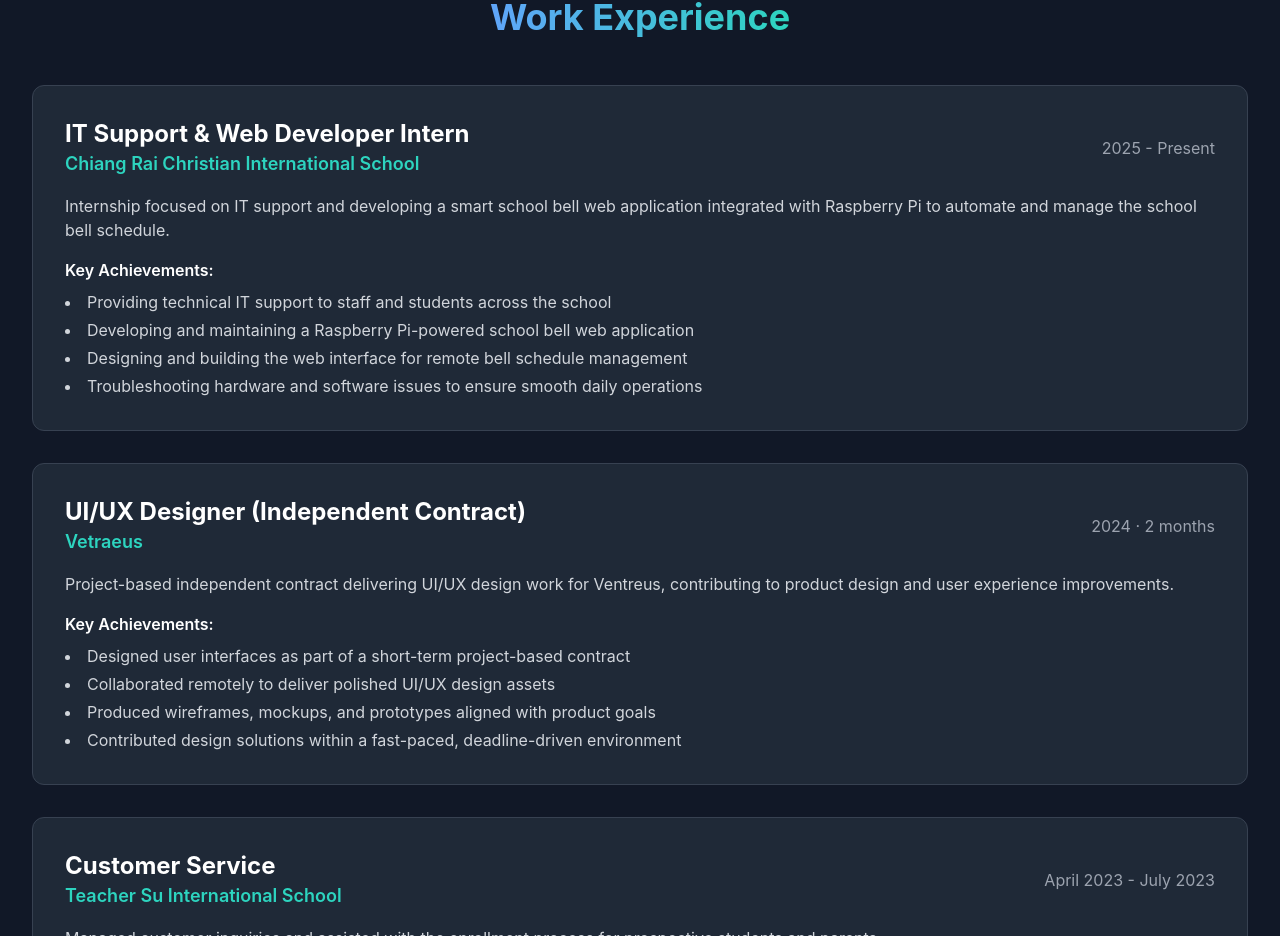
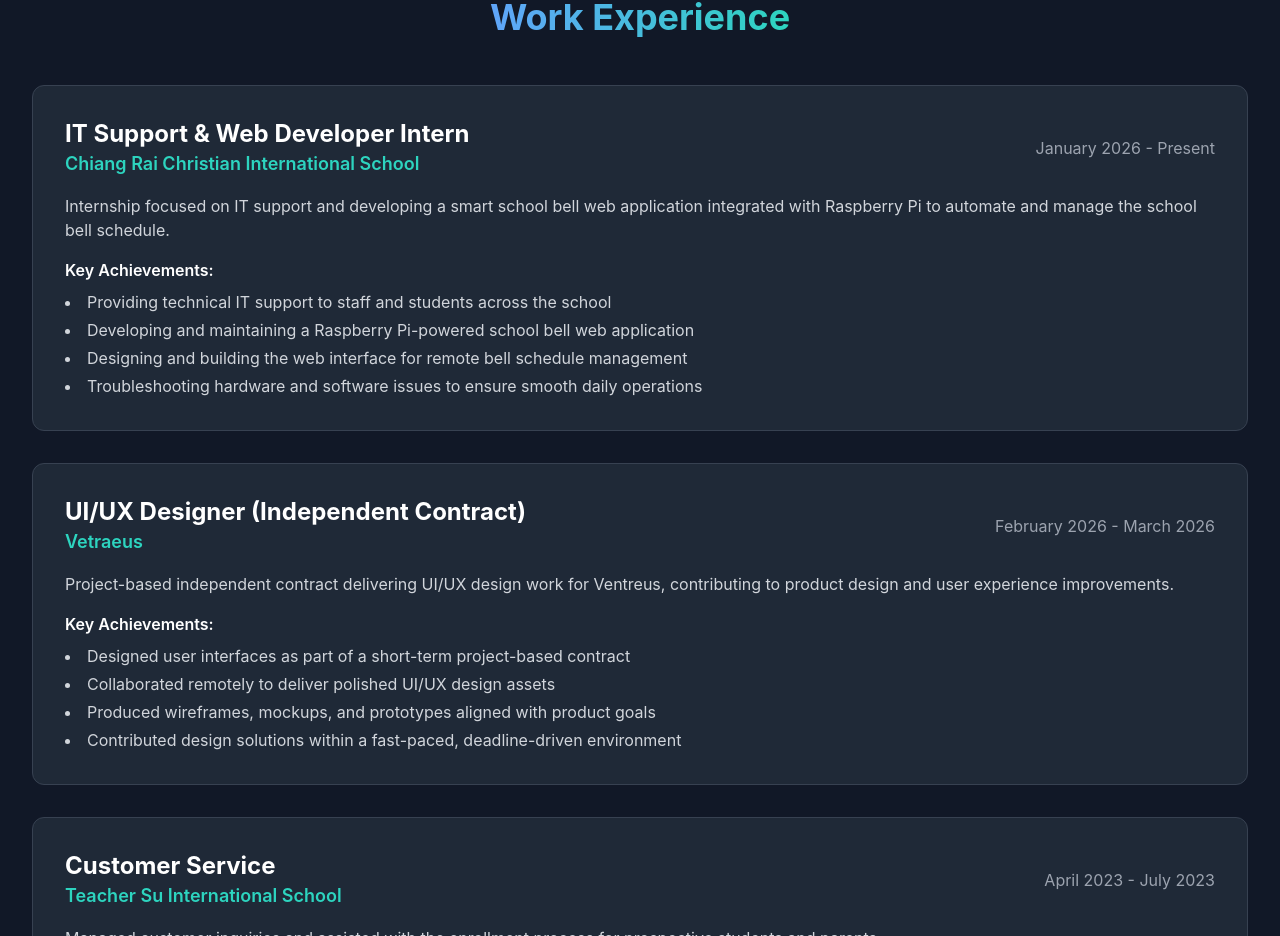
Before and after one commit to nooele2/nawkookuhtoo, an Angular app: page / in a window 1280 px wide. Shown: the part 3945-4881 px from the top of the page. Built offline with nearby package versions, Linux system fonts and the light colour scheme.

Commit message:
update internship periods for accuracy in experience section

```diff
--- a/src/app/app.component.ts
+++ b/src/app/app.component.ts
@@ -160,7 +160,7 @@ export class AppComponent {
     {
       company: 'Chiang Rai Christian International School',
       role: 'IT Support & Web Developer Intern',
-      period: '2025 - Present',
+      period: 'January 2026 - Present',
       description: 'Internship focused on IT support and developing a smart school bell web application integrated with Raspberry Pi to automate and manage the school bell schedule.',
       achievements: [
         'Providing technical IT support to staff and students across the school',
@@ -172,7 +172,7 @@ export class AppComponent {
     {
       company: 'Vetraeus',
       role: 'UI/UX Designer (Independent Contract)',
-      period: '2024 · 2 months',
+      period: 'February 2026 - March 2026',
       description: 'Project-based independent contract delivering UI/UX design work for Ventreus, contributing to product design and user experience improvements.',
       achievements: [
         'Designed user interfaces as part of a short-term project-based contract',
```
